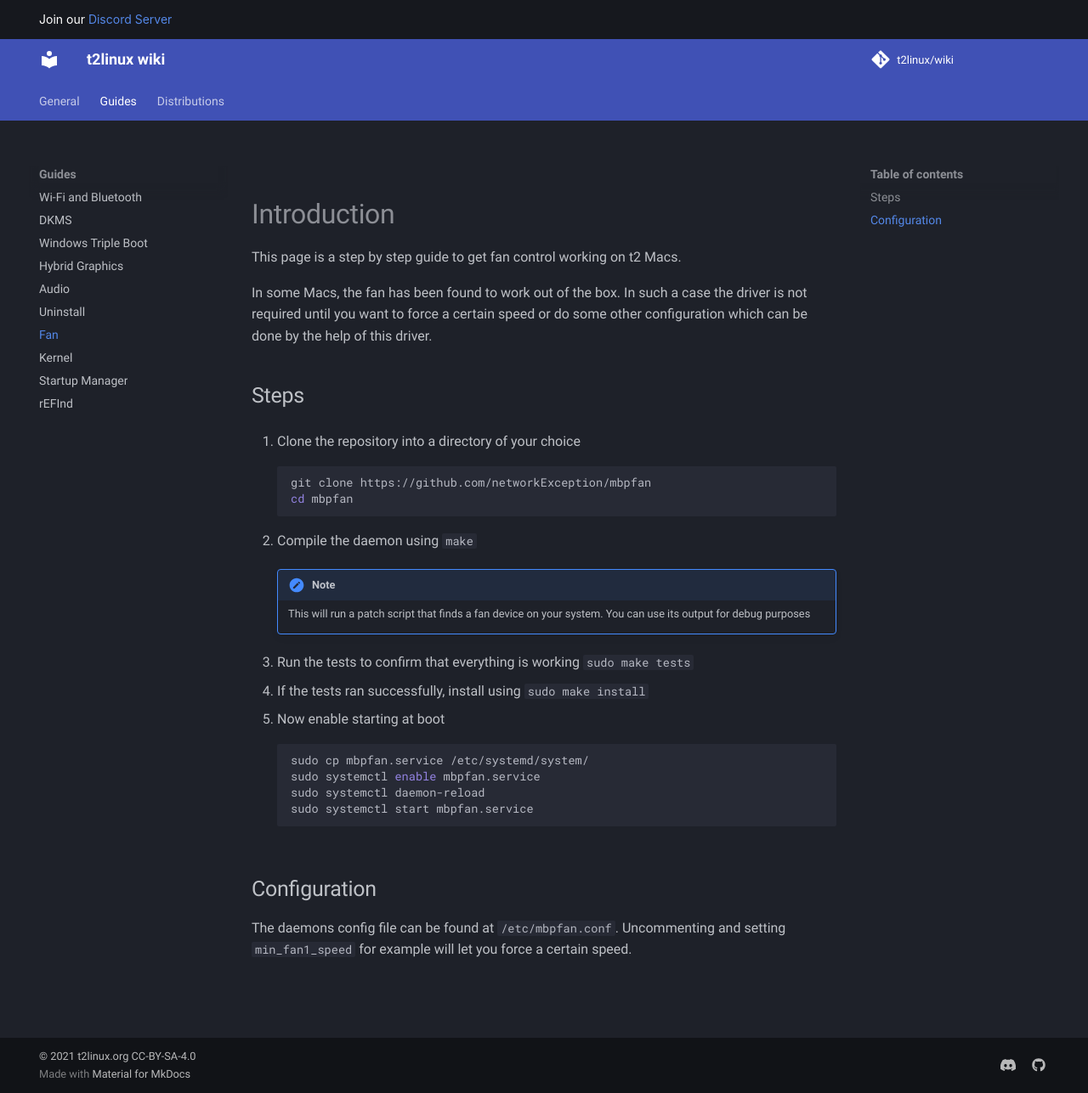
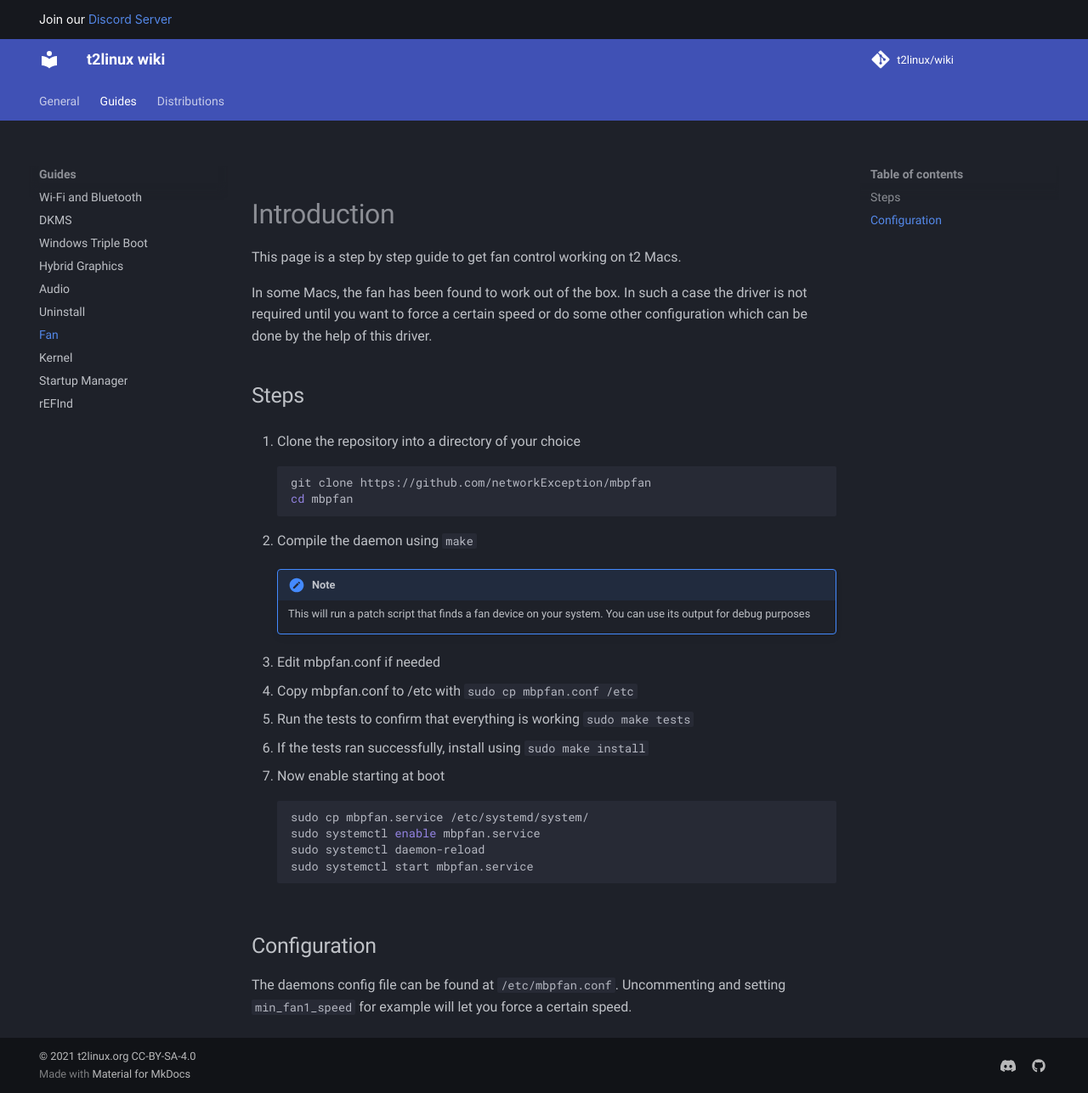
Before and after one commit to t2linux/wiki, an MkDocs documentation site: the page built from docs/guides/fan.md, in a window 1280 px wide and 1287 px high. Shown: the whole window at 85% size. Built offline with MkDocs 1.6.1 and Material for MkDocs 9.7.7, drawn with Linux system fonts in a browser that asks for light colours; comment, search, counter and statistics services are not loaded.

Commit message:
tell readers to copy config file
Added a step so that people know where to copy the config to, if you dont copy the config sudo make tests fails

````diff
--- a/docs/guides/fan.md
+++ b/docs/guides/fan.md
@@ -19,9 +19,11 @@ In some Macs, the fan has been found to work out of the box. In such a case the
         This will run a patch script that finds a fan device on your system.
         You can use its output for debug purposes
 
-3. Run the tests to confirm that everything is working `sudo make tests`
-4. If the tests ran successfully, install using `sudo make install`
-5. Now enable starting at boot
+3. Edit mbpfan.conf if needed
+4. Copy mbpfan.conf to /etc with `sudo cp mbpfan.conf /etc`
+5. Run the tests to confirm that everything is working `sudo make tests`
+6. If the tests ran successfully, install using `sudo make install`
+7. Now enable starting at boot
 
     ```sh
     sudo cp mbpfan.service /etc/systemd/system/
````
